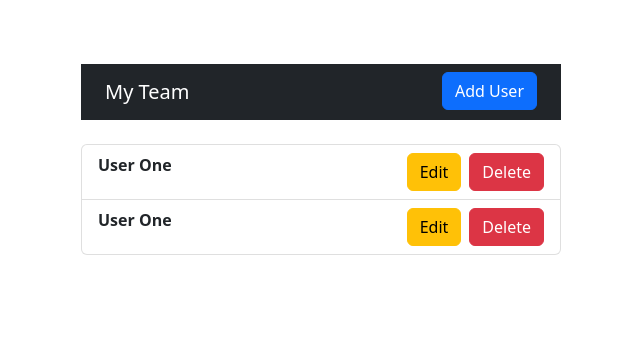
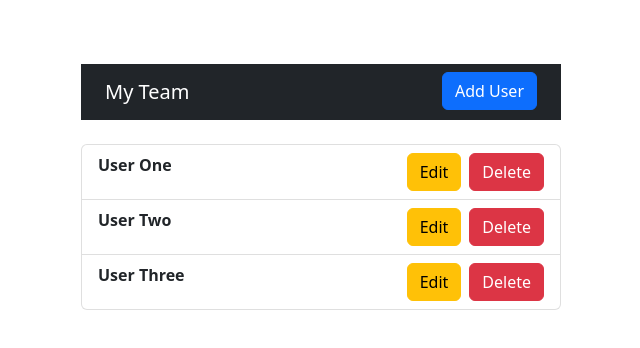
Before and after one commit to marcldo/react-crud-contextapi, a React (Create React App) app: page / in a window 1280 px wide. Shown: the top 348 px of the page, without its empty margins (319-959 px from the left). Built offline with nearby package versions, Linux system fonts and the light colour scheme.

Commit message:
global context added

```diff
--- a/src/App.js
+++ b/src/App.js
@@ -2,7 +2,7 @@
 import { Home } from "./components/Home";
 import { AddUser } from "./components/AddUser";
 import { EditUser } from "./components/EditUser";
-
+import { GlobalProvider } from "./context/GlobalState";
 import "./App.css";
 
 import "bootstrap/dist/css/bootstrap.min.css";
@@ -10,6 +10,7 @@
 function App() {
   return (
     <div className="app">
+      <GlobalProvider>
         <Router>
           <Switch>
             <Route exact path="/" component={Home} />
@@ -17,6 +18,7 @@
             <Route path="/edit/:id" component={EditUser} />
           </Switch>
         </Router>
+      </GlobalProvider>
     </div>
   );
 }
--- a/src/components/UserList.js
+++ b/src/components/UserList.js
@@ -1,29 +1,24 @@
-import React from "react";
+import React, { useContext } from "react";
+import { GlobalContext } from "../context/GlobalState";
 import "./UserList.css";
 import { Link } from "react-router-dom";
 import { ListGroup, ListGroupItem, Button } from "reactstrap";
 
 export const UserList = () => {
+  const { users } = useContext(GlobalContext);
   return (
     <ListGroup className="mt-4">
+      {users.map((user) => (
         <ListGroupItem className="li-item d-flex">
-        <strong>User One</strong>
+          <strong>{user.name}</strong>
           <div className="ml-auto">
-          <Link className="btn btn-warning" to="/edit/1">
+            <Link className="btn btn-warning" to={`/edit/${user.id}`}>
               Edit
             </Link>
             <Button className="btn btn-danger ms-2">Delete</Button>
           </div>
         </ListGroupItem>
-      <ListGroupItem className="li-item d-flex">
-        <strong>User One</strong>
-        <div className="ml-auto">
-          <Link className="btn btn-warning" to="/edit/1">
-            Edit
-          </Link>
-          <Button className="btn btn-danger ms-2">Delete</Button>
-        </div>
-      </ListGroupItem>
+      ))}
     </ListGroup>
   );
 };
--- /dev/null
+++ b/src/context/AppReducer.js
@@ -0,0 +1,6 @@
+export default (state, action) => {
+  switch (action.type) {
+    default:
+      return state;
+  }
+};
--- /dev/null
+++ b/src/context/GlobalState.js
@@ -0,0 +1,31 @@
+import React, { createContext, useReducer } from "react";
+import AppReducer from "./AppReducer";
+
+// context is for passing down props to all the children inside the provider
+
+// Initial State
+const initialState = {
+  users: [
+    { id: 1, name: "User One" },
+    { id: 2, name: "User Two" },
+    { id: 3, name: "User Three" },
+  ],
+};
+
+// Create Context
+export const GlobalContext = createContext(initialState);
+
+// Provider Component
+export const GlobalProvider = ({ children }) => {
+  const [state, dispatch] = useReducer(AppReducer, initialState);
+
+  return (
+    <GlobalContext.Provider
+      value={{
+        users: state.users,
+      }}
+    >
+      {children}
+    </GlobalContext.Provider>
+  );
+};
```
Lines whose indentation alone changed are shown as unchanged.
